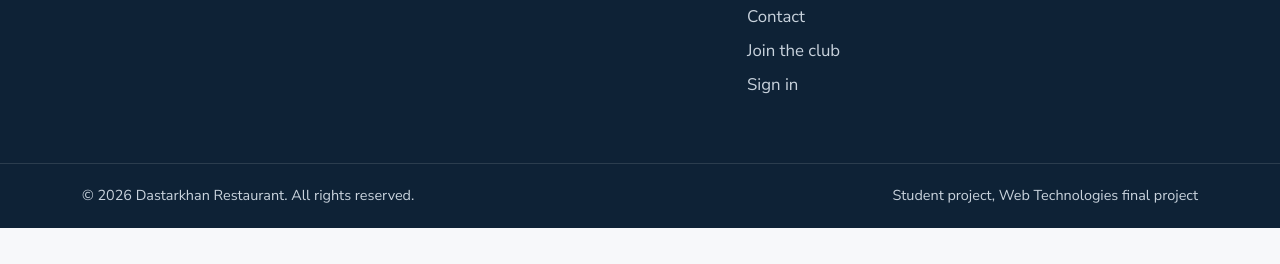
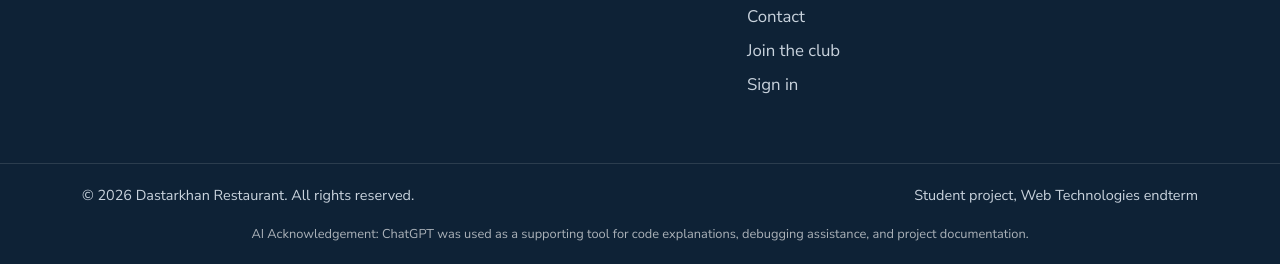
Before and after one commit to magzhanmyktybay/dastarkhan, a plain HTML site: page about.html in a window 1280 px wide. Shown: the part 2665-2929 px from the top of the page. Before the commit the page ends 2893 px from the top, so only its background shows below. Drawn offline with nearby package versions, Linux system fonts and the light colour scheme.

Commit message:
Revise footer and include AI acknowledgment
Updated footer content and added AI acknowledgement.

```diff
--- a/about.html
+++ b/about.html
@@ -192,12 +192,26 @@
         </div>
       </div>
     </div>
-    <div class="footer-bottom">
-      <div class="container d-flex flex-wrap justify-content-between gap-2">
-        <p class="mb-0">&copy; 2026 Dastarkhan Restaurant. All rights reserved.</p>
-        <p class="mb-0">Student project, Web Technologies final project</p>
-      </div>
-    </div>
+
+<div class="footer-bottom">
+  <div class="container d-flex flex-wrap justify-content-between gap-2">
+    <p class="mb-0">
+      &copy; 2026 Dastarkhan Restaurant. All rights reserved.
+    </p>
+    <p class="mb-0">
+      Student project, Web Technologies endterm
+    </p>
+  </div>
+
+  <div class="container mt-3">
+    <p class="ai-acknowledgement mb-0">
+      AI Acknowledgement: ChatGPT was used as a supporting
+      tool for code explanations, debugging assistance,
+      and project documentation.
+    </p>
+  </div>
+</div>
+
   </footer>
 
   <a href="#top" id="back-to-top" aria-label="Back to top"><i class="bi bi-arrow-up"></i></a>
```
